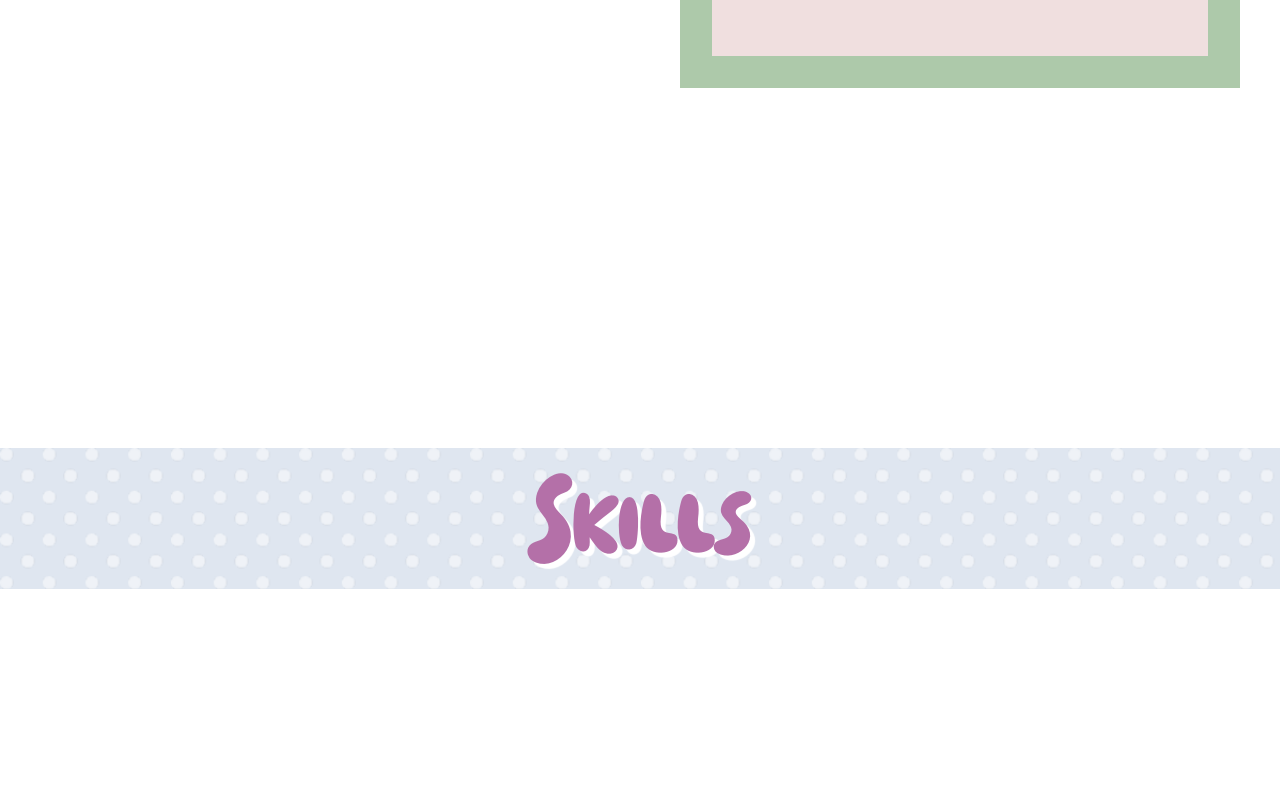
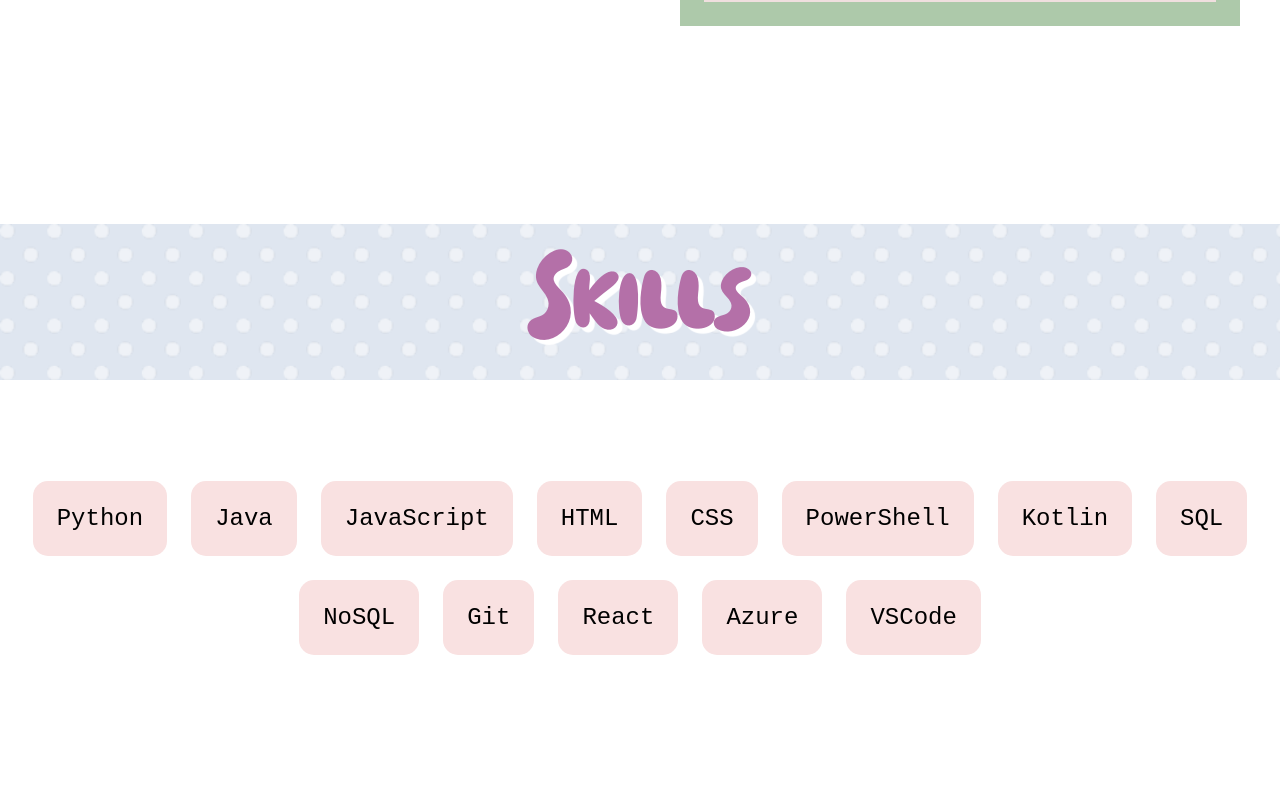
Before and after one commit to rlbeagley/rlbeagley.github.io, a React (Vite) app in the folder portfolio_v1/: page / in a window 1280 px wide. Shown: the part 1482-2280 px from the top of the page. Built offline with nearby package versions, Linux system fonts and the light colour scheme; a web font is replaced by a local one.

Commit message:
Skills w/ framer

```diff
--- a/portfolio_v1/package.json
+++ b/portfolio_v1/package.json
@@ -14,6 +14,7 @@
   "dependencies": {
     "@splinetool/react-spline": "^4.0.0",
     "@splinetool/runtime": "^1.10.27",
+    "motion": "^12.23.3",
     "react": "^19.1.0",
     "react-dom": "^19.1.0",
     "react-type-animation": "^3.2.0"
--- a/portfolio_v1/src/App.jsx
+++ b/portfolio_v1/src/App.jsx
@@ -4,6 +4,7 @@
 import Section from './components/Section.jsx'
 import Home from './components/Home.jsx'
 import AboutMe from './components/AboutMe.jsx'
+import Skills from './components/Skills.jsx'
 
 function App() {
 
@@ -18,7 +19,7 @@
         <AboutMe />
       </Section>
       <Section id='skills' title='Skills'>
-
+        <Skills />
       </Section>
       <Section id='experience' title='Experience'>
 
--- a/portfolio_v1/src/components/AboutMe.css
+++ b/portfolio_v1/src/components/AboutMe.css
@@ -1,7 +1,7 @@
 
 .spline-container  {
     width: 50dvw;
-    height: 30dvw;
+    height: 35dvw;
 }
 
 .container {
@@ -23,7 +23,7 @@
     box-sizing: border-box;
     pointer-events: none;
     background-color: #F0DFDF;
-    padding: 2em;
-    border: 2em solid #ADC9AA;
+    padding: 1em;
+    border: 1.5em solid #ADC9AA;
 
 }
--- a/portfolio_v1/src/components/Home.css
+++ b/portfolio_v1/src/components/Home.css
@@ -9,7 +9,6 @@
     flex-direction: row;
     justify-content: center;
     align-items: center;
-    padding: 2.5em;
     gap: 2rem;
     pointer-events: none;
 
--- a/portfolio_v1/src/components/Section.css
+++ b/portfolio_v1/src/components/Section.css
@@ -1,10 +1,13 @@
 .sectionContent {
     display:flex;
-    justify-content:center;
+    justify-content:baseline;
     flex-direction:column;
     align-items: center;
     height: 100dvh;
     width: 100dvw;
+    margin-top: 1em;
+    margin-bottom: 1em;
+    overflow: hidden;
 }
 
 .sectionHeader {
@@ -14,4 +17,5 @@
     background-image: url('../assets/headerBackground.png');
     background-repeat: repeat-x;
     background-size: auto 100%;
+    padding-bottom: 15px;
 }
--- /dev/null
+++ b/portfolio_v1/src/components/Skills.css
@@ -0,0 +1,8 @@
+.listContainer {
+    display: flex;
+    flex-direction: row;
+    justify-content: center;
+    align-items:center;
+    flex-wrap: wrap;
+    padding-top: 4em;
+}
--- /dev/null
+++ b/portfolio_v1/src/components/Skills.jsx
@@ -0,0 +1,68 @@
+import {motion, useInView} from 'framer-motion';
+import {useRef} from 'react';
+import './Skills.css'
+
+const Skills = () => {
+    const languages = ['Python', 'Java', 'JavaScript', 'HTML', 'CSS', 'PowerShell', 'Kotlin'];
+    const tools = ['SQL', 'NoSQL', 'Git', 'React', 'Azure', "VSCode"];
+
+    const ref = useRef(null);
+    const isInView = useInView(ref, {once: true});
+
+    const containerVariants = {
+        animate: {
+            transition: {
+                staggerChildren: 0.2,
+            }
+        }
+    }
+    const childVariants = {
+        initial: {
+            scale: 0,
+            y: 0
+        },
+        animate: {
+            scale: 1,
+            y: [50, 0],
+            transition: {
+                duration: 1,
+                ease: "backInOut"
+            }
+        },
+        exit: {
+            scale: 0
+        }
+    }
+
+    return(
+        <motion.div ref={ref} className='listContainer' variants={containerVariants} initial='initial' animate={isInView ? 'animate' : 'initial'}>
+            {languages.map((language) => (
+                <motion.div variants={childVariants}
+                    style={{
+                        fontSize: '1.5em',
+                        backgroundColor: '#F9E1E1',
+                        borderRadius: '15px',
+                        padding: ' 1em',
+                        margin: '.5em',
+                    }}>
+                    {language}
+                </motion.div>
+            ))}
+
+            {tools.map((tool) => (
+                <motion.div variants={childVariants}
+                    style={{
+                        fontSize: '1.5em',
+                        backgroundColor: '#F9E1E1',
+                        borderRadius: '15px',
+                        padding: '1em',
+                        margin: '.5em',
+                    }}>
+                    {tool}
+                </motion.div>
+            ))}
+        </motion.div>
+    );
+}
+
+export default Skills;
```
Also changed, not shown: 1 other file (tests, documents, lock files or other folders).
